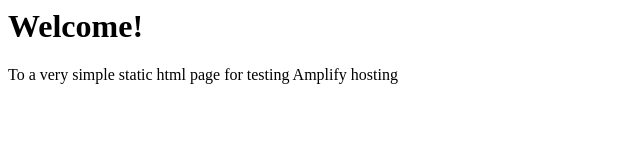
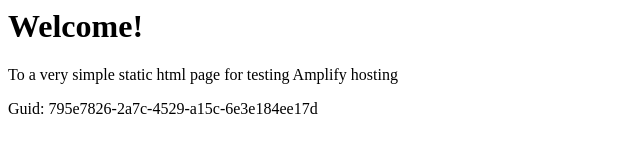
Before and after one commit to aws-aemilia-lhr/Github-PR-Commit-Integration-Test-DoNotTouch-v1-preprod-eu-west-2, a website: page src/index.html in a window 1280 px wide. Shown: the whole page, without its empty margins (0-640 px from the left). Drawn offline with Linux system fonts and the light colour scheme.

Commit message:
commit from integ tests

```diff
--- a/src/index.html
+++ b/src/index.html
@@ -1,3 +1,5 @@
+
+
 <html lang="en">
 
 <head>
@@ -10,6 +12,6 @@
 <body>
     <h1>Welcome!</h1>
     <p>To a very simple static html page for testing Amplify hosting</p>
-</body>
+    <p>Guid: 795e7826-2a7c-4529-a15c-6e3e184ee17d</p></body>
 
 </html>
```
